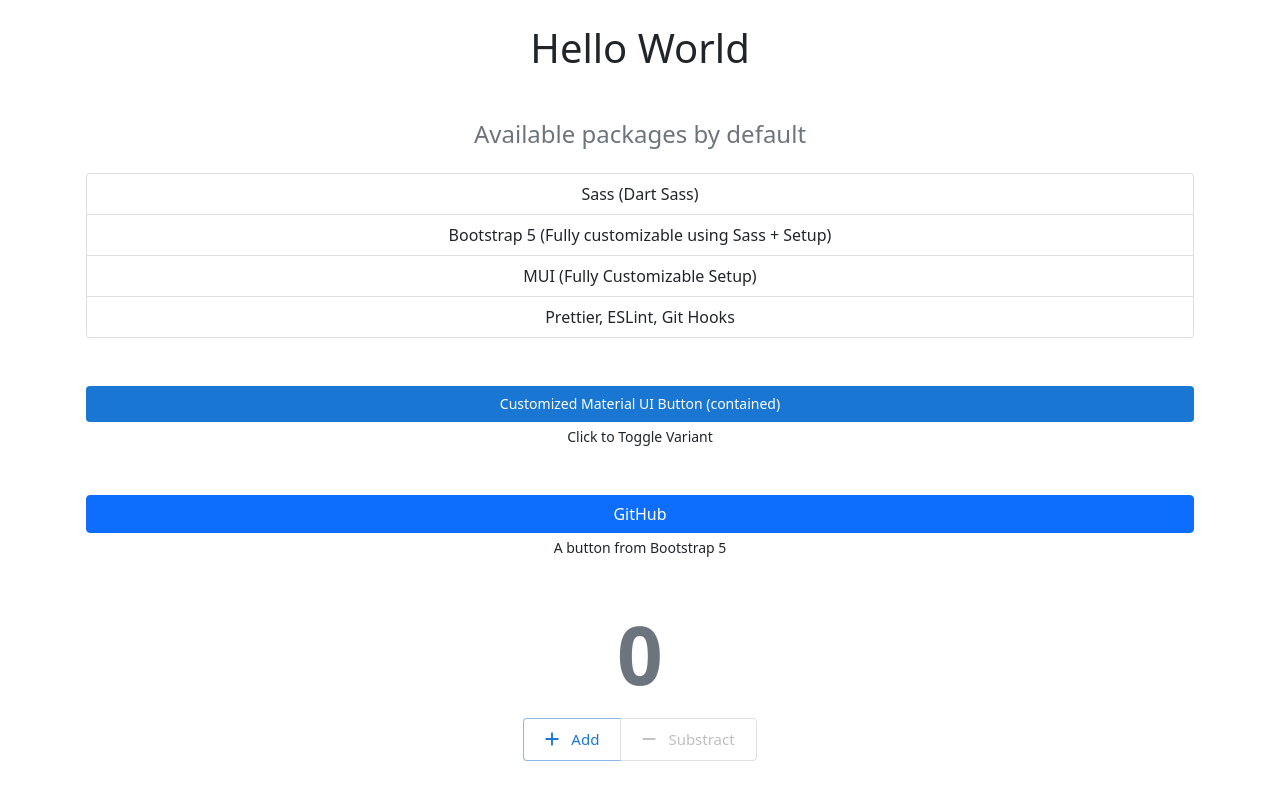
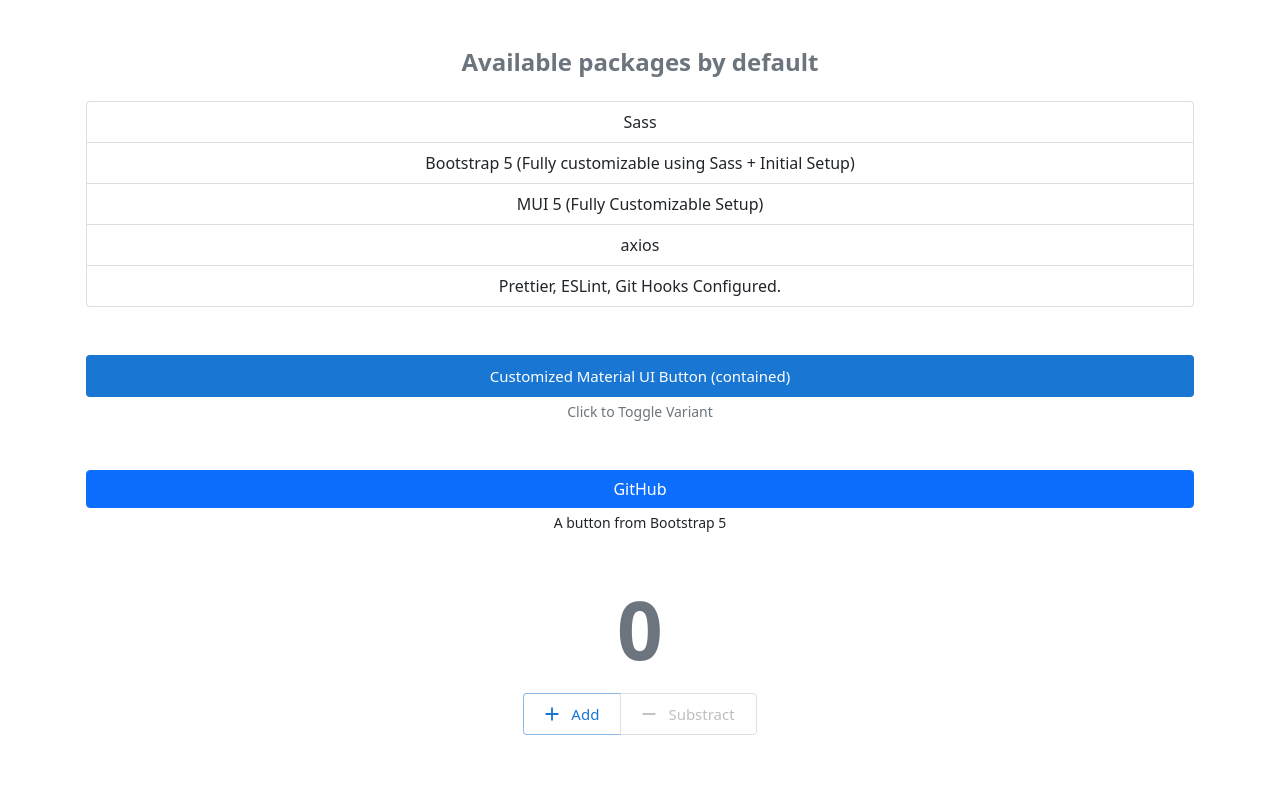
Before and after one commit to vipindigiqt/react-sass-bootstrap-mui, a React (Create React App) app: page / in a window 1280 px wide. Built offline with nearby package versions, Linux system fonts and the light colour scheme.

Commit message:
added axios & common sass mixins

```diff
--- a/package.json
+++ b/package.json
@@ -10,6 +10,7 @@
     "@testing-library/jest-dom": "^5.14.1",
     "@testing-library/react": "^12.0.0",
     "@testing-library/user-event": "^13.2.1",
+    "axios": "^0.24.0",
     "bootstrap": "^5.1.3",
     "clsx": "^1.1.1",
     "react": "^17.0.2",
--- a/src/components/Example.js
+++ b/src/components/Example.js
@@ -9,24 +9,28 @@
   const [outlined, setOutlined] = useToggle();
 
   return (
-    <Container xl={true} className="text-center py-4">
-      <h1 className="mb-5">Hello World</h1>
-
+    <Container xl={true} className="text-center py-5">
       <div className="boilerplate-info">
-        <h4 className="mb-4 text-muted">Available packages by default</h4>
+        <h4 className="mb-4 text-muted fw-bold fs-4">
+          Available packages by default
+        </h4>
 
         <ul className="list-group">
-          <li className="list-group-item">Sass (Dart Sass)</li>
+          <li className="list-group-item">Sass</li>
           <li className="list-group-item">
-            Bootstrap 5 (Fully customizable using Sass + Setup)
+            Bootstrap 5 (Fully customizable using Sass + Initial Setup)
           </li>
-          <li className="list-group-item">MUI (Fully Customizable Setup)</li>
-          <li className="list-group-item">Prettier, ESLint, Git Hooks</li>
+          <li className="list-group-item">MUI 5 (Fully Customizable Setup)</li>
+          <li className="list-group-item">axios</li>
+          <li className="list-group-item">
+            Prettier, ESLint, Git Hooks Configured.
+          </li>
         </ul>
 
         <div className="mt-5 d-grid gap-1">
           <Button
             onClick={setOutlined}
+            size="large"
             variant={outlined ? "outlined" : "contained"}
           >
             {`Customized Material UI Button (${
@@ -34,7 +38,7 @@
             }`}
             )
           </Button>
-          <small>Click to Toggle Variant</small>
+          <small className="text-secondary">Click to Toggle Variant</small>
         </div>
 
         <div className="mt-5 d-grid gap-1">
```
Also changed, not shown: src/styles/_mixins.scss (added, +40 -0 lines).
